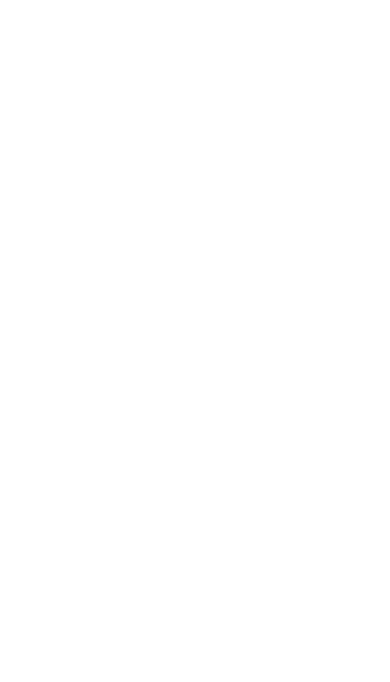
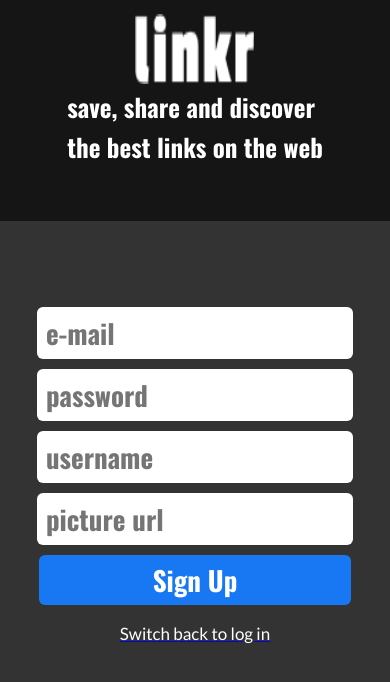
Before and after one commit to isabellexvr/projeto18-linkr-frontend, a React (Create React App) app: page /sign-up in a window 390 px wide. Before the commit this address had no page. Shown: the top 682 px of the page. Built offline with nearby package versions, Linux system fonts and the light colour scheme.

Commit message:
Static layout of sign up page with responsivity and registration form

```diff
--- a/src/App.js
+++ b/src/App.js
@@ -3,6 +3,7 @@ import { BrowserRouter, Routes, Route } from "react-router-dom";
 import TimelinePage from "./Pages/TimelinePage";
 import HashTagsPage from "./Pages/HashTagPage";
 import SignInPage from "./Pages/SignInPage";
+import SignUpPage from "./Pages/SignUpPage";
 
 function App() {
   return (
@@ -13,6 +14,7 @@ function App() {
           <Route path="/timeline" element={<TimelinePage />} />
           <Route path="/hashtag/:hashtag" element={<HashTagsPage />} />
           <Route path="/sign-in" element={<SignInPage />} />
+          <Route path="/sign-up" element={<SignUpPage />} />
         </Routes>
       </BrowserRouter>
     </>
--- /dev/null
+++ b/src/Pages/SignUpPage.js
@@ -0,0 +1,221 @@
+import styled from "styled-components";
+import logo from "../Assets/linkr.png";
+import { useNavigate, Link } from "react-router-dom";
+import { useForm } from "../Components/Form/useForm";
+import axios from "axios";
+
+export default function SignUp() {
+  const [form, handleForm] = useForm({
+    email: "",
+    password: "",
+    username: "",
+    pictureUrl: "",
+  });
+  const navigate = useNavigate();
+
+  function register(event) {
+    event.preventDefault();
+
+    const URL = "https://linkr-api-9ik9.onrender.com/sign-up";
+
+    const promise = axios.post(URL, form);
+
+    promise.then(() => navigate("/sign-in"));
+
+    promise.catch((err) => {
+      console.log(err.response.data);
+      alert(err.response.data);
+    });
+  }
+
+  return (
+    <ManagingContainers>
+      <MainContainer>
+        <LogoContainer>
+          <Logo src={logo} alt="Logo Linkr" />
+          <Slogan>
+            <h1>save, share and discover</h1>
+            <h1>the best links on the web</h1>
+          </Slogan>
+        </LogoContainer>
+      </MainContainer>
+      <SecondContainer>
+        <ContainerInformation>
+          <ContainerForm onSubmit={register}>
+            <input
+              type="email"
+              required
+              placeholder=" e-mail"
+              name="email"
+              value={form.email}
+              onChange={handleForm}
+            />
+            <input
+              type="password"
+              required
+              placeholder=" password"
+              name="password"
+              value={form.password}
+              onChange={handleForm}
+            />
+            <input
+              type="text"
+              required
+              placeholder=" username"
+              name="username"
+              value={form.username}
+              onChange={handleForm}
+            />
+            <input
+              type="url"
+              required
+              placeholder=" picture url"
+              name="pictureUrl"
+              value={form.pictureUrl}
+              onChange={handleForm}
+            />
+            <Button type="submit">Sign Up</Button>
+          </ContainerForm>
+          <Link to="/sign-in">
+            <RedirecitonText>Switch back to log in</RedirecitonText>
+          </Link>
+        </ContainerInformation>
+      </SecondContainer>
+    </ManagingContainers>
+  );
+}
+
+const ManagingContainers = styled.div`
+  display: flex;
+  max-height: 100vh;
+  background-color: #151515;
+  @media (max-width: 800px) {
+    flex-direction: column;
+  } ;
+`;
+
+const MainContainer = styled.div`
+  background-color: #151515;
+  height: 100vh;
+  width: 70vw;
+  display: flex;
+  align-items: flex-start;
+  justify-content: center;
+  @media (max-width: 800px) {
+    height: 300px;
+    width: 100%;
+  } ;
+`;
+
+const LogoContainer = styled.div`
+  width: 30vw;
+  height: 80vh;
+  display: flex;
+  flex-direction: column;
+  justify-content: center;
+  @media (max-width: 800px) {
+    justify-content: center;
+    align-items: center;
+    width: 100%;
+    height: 85%;
+  } ;
+`;
+
+const SecondContainer = styled.div`
+  background-color: #333333;
+  height: 100vh;
+  width: 40vw;
+  display: flex;
+  align-items: flex-start;
+  justify-content: center;
+  @media (max-width: 800px) {
+    width: 100%;
+  } ;
+`;
+
+const Logo = styled.img`
+  height: 100px;
+  width: 200px;
+  margin-bottom: 30px;
+  @media (max-width: 800px) {
+    height: 70px;
+    width: 120px;
+    margin-bottom: 10px;
+  } ;
+`;
+
+const Slogan = styled.div`
+  font-family: "Oswald";
+  font-size: 30px;
+  font-weight: 700;
+  color: #ffffff;
+  h1 {
+    margin-bottom: 15px;
+  }
+  @media (max-width: 800px) {
+    font-size: 25px;
+  } ;
+`;
+
+const ContainerInformation = styled.div`
+  width: 100%;
+  height: 80vh;
+  display: flex;
+  align-items: center;
+  justify-content: center;
+  flex-direction: column;
+  @media (max-width: 800px) {
+    height: 60vh;
+  }
+`;
+
+const ContainerForm = styled.form`
+  display: flex;
+  flex-direction: column;
+  align-items: center;
+  justify-content: center;
+  width: 100%;
+  input {
+    height: 60px;
+    width: 80%;
+    background-color: #ffffff;
+    border-radius: 6px;
+    border: none;
+    font-family: "Oswald";
+    font-size: 27px;
+    color: #9f9f9f;
+    margin-bottom: 10px;
+  }
+  @media (max-width: 800px) {
+    input {
+      height: 50px;
+    }
+  } ;
+`;
+
+const Button = styled.button`
+  background-color: #1877f2;
+  height: 60px;
+  width: 80%;
+  border-radius: 6px;
+  border: none;
+  font-family: "Oswald";
+  font-size: 27px;
+  color: #ffffff;
+  display: flex;
+  align-items: center;
+  justify-content: center;
+  @media (max-width: 800px) {
+    height: 50px;
+  } ;
+`;
+
+const RedirecitonText = styled.div`
+  font-size: 20px;
+  font-family: lato;
+  color: #ffffff;
+  margin-top: 20px;
+  @media (max-width: 800px) {
+    font-size: 17px;
+  } ;
+`;
```
